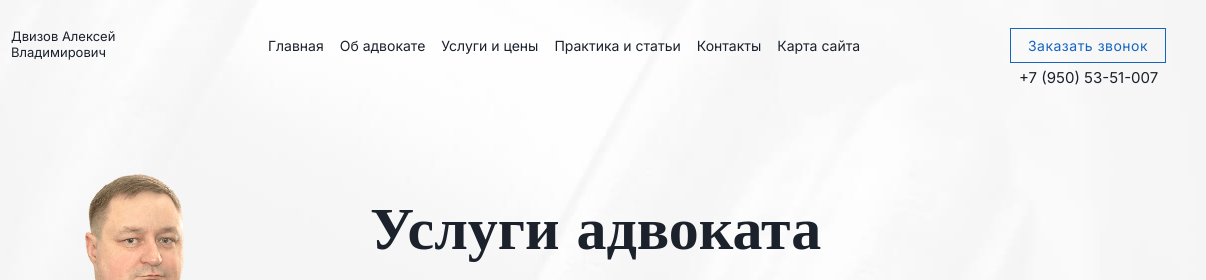
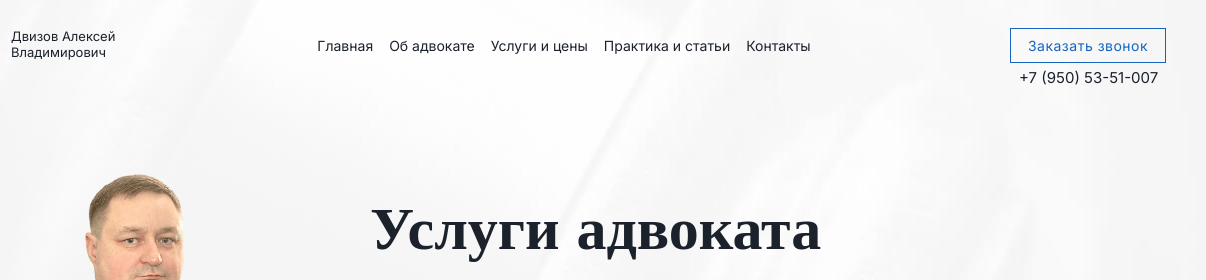
Before and after one commit to mihey3000/dvizov, a plain HTML site: page index.html in a window 1280 px wide. Shown: the top 280 px of the page, 74-1280 px from the left. Drawn offline with nearby package versions, Linux system fonts and the light colour scheme.

Commit message:
delete map header link from all pages

```diff
--- a/index.html
+++ b/index.html
@@ -36,7 +36,6 @@
                 <li><a href="prices.html">Услуги и цены</a></li>
                 <li><a href="practice.html">Практика и статьи</a></li>
                 <li><a href="contacts.html">Контакты</a></li>
-                <li><a href="#">Карта сайта</a></li>
             </ul>
             <div class="mobile-contacts">
                 <button class="button-transparent callback">Заказать звонок</button>
@@ -60,7 +59,6 @@
                             <li><a href="prices.html">Услуги и цены</a></li>
                             <li><a href="practice.html">Практика и статьи</a></li>
                             <li><a href="contacts.html">Контакты</a></li>
-                            <li><a href="#">Карта сайта</a></li>
                         </ul>
                     </div>
                     <!-- /.navbar__menu -->
@@ -473,7 +471,6 @@
                         <li><a href="prices.html">Услуги и цены</a></li>
                         <li><a href="practice.html">Практика и статьи</a></li>
                         <li><a href="#">Контакты</a></li>
-                        <li><a href="#">Карта сайта</a></li>
                     </ul>
                 </div>
                 <!-- /.footer-navbar-menu -->
```
Also changed, not shown: about.html (+0 -3 lines), contacts.html (+0 -3 lines), practice.html (+0 -3 lines), prices.html (+0 -3 lines).
